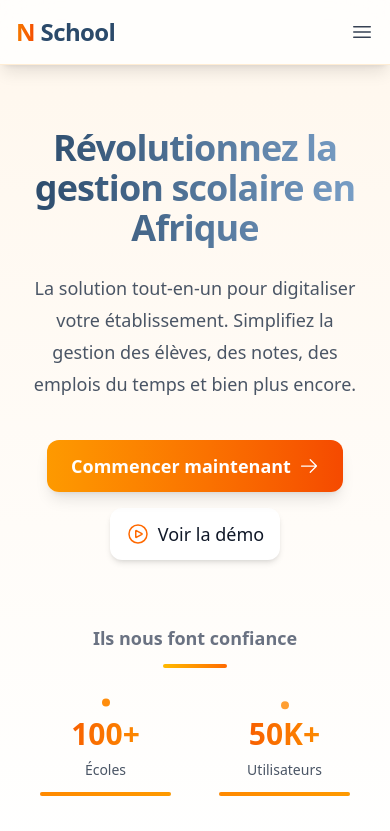
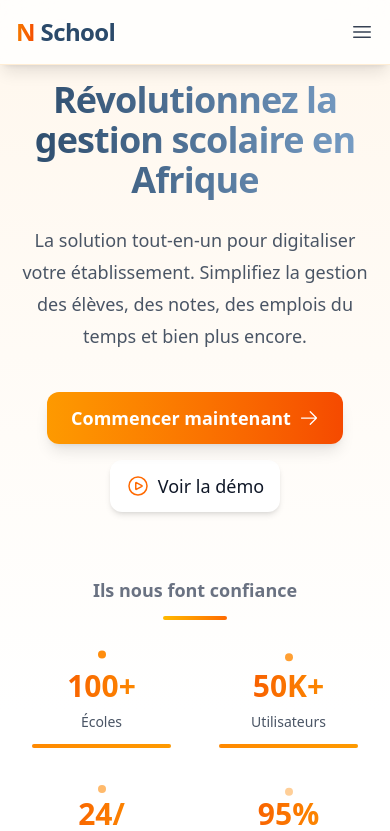
Before and after one commit to YoulaMamadouba/Nshoolfordeploy, a Next.js app: page / in a window 390 px wide. Shown: the top 831 px of the page. Built offline with nearby package versions, Linux system fonts and the light colour scheme.

Commit message:
herosectionimageresponsive

```diff
--- a/src/components/home/HeroSection.tsx
+++ b/src/components/home/HeroSection.tsx
@@ -210,11 +210,11 @@ export default function Hero() {
   };
 
   return (
-    <section className="relative overflow-visible bg-gradient-to-b from-orange-50 via-white to-white pt-32 pb-20 md:pt-40 md:pb-28">
+    <section className="relative overflow-visible bg-gradient-to-b from-orange-50 via-white to-white pt-20 pb-16 md:pt-40 md:pb-28">
       <style>{globalStyles}</style>
       {/* Suppression du voile orange de fond */}
-      <div className="relative mx-auto max-w-7xl px-6 lg:px-12">
-        <div className="grid grid-cols-1 lg:grid-cols-2 gap-16 lg:gap-24 items-start">
+      <div className="relative mx-auto max-w-7xl px-4 sm:px-6 lg:px-12">
+        <div className="grid grid-cols-1 lg:grid-cols-2 gap-8 lg:gap-24 items-start">
           <div className="text-center lg:text-left">
             <motion.h1
               initial={{ opacity: 0, y: 20 }}
@@ -287,7 +287,7 @@ export default function Hero() {
               />
             </motion.div>
           </div>
-          <div className="relative w-full max-w-[1500px] mx-auto -mx-6 lg:-mx-12 lg:max-w-none lg:justify-self-end lg:-mt-4 overflow-visible">
+          <div className="relative w-full max-w-[1500px] mx-auto -mx-4 sm:-mx-6 lg:-mx-12 lg:max-w-none lg:justify-self-end lg:-mt-4 overflow-visible">
                         <motion.div
               initial={{ opacity: 0, scale: 0.95 }}
               animate={{
@@ -308,7 +308,7 @@ export default function Hero() {
                 alt="Fille pointant vers la solution scolaire"
                 width={2400}
                 height={1600}
-                className="object-cover w-full h-[600px]"
+                className="object-cover w-full h-[400px] sm:h-[500px] md:h-[600px]"
                 style={{ objectPosition: '50% 100%', background: 'transparent' }}
                 quality={100}
                 priority
```
